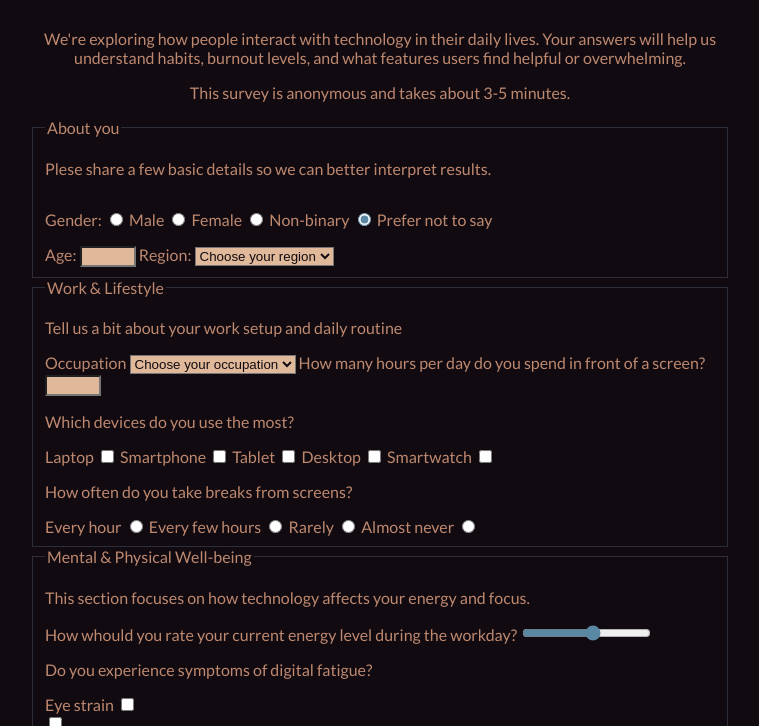
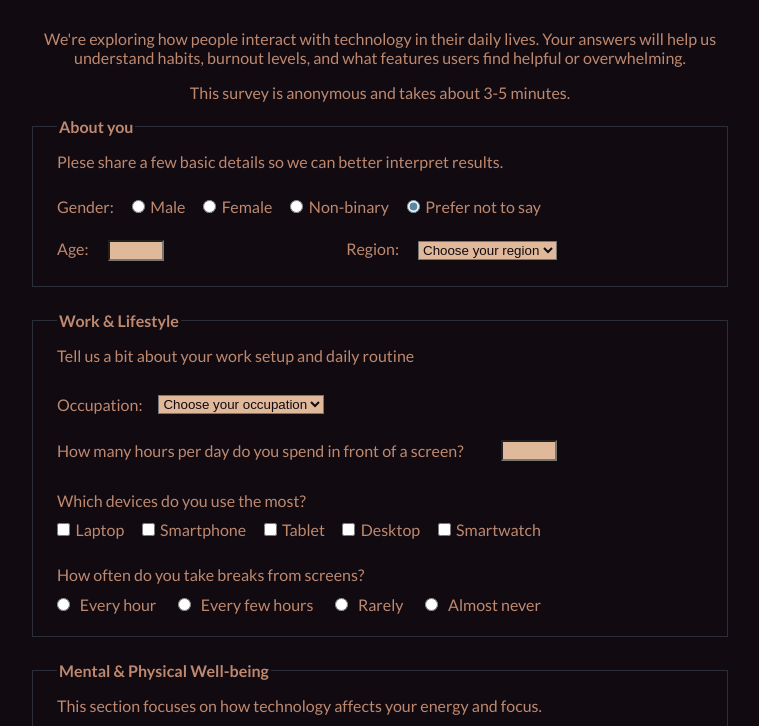
Before and after one commit to mafSida/survey-form-practice, a plain HTML site: page index.html in a window 1280 px wide. Shown: the part 74-800 px from the top of the page, without its empty margins (260-1019 px from the left). Drawn offline with Linux system fonts and the light colour scheme.

Commit message:
feat: align  work & lifestyle section elements using flexbox

```diff
--- a/css/styles.css
+++ b/css/styles.css
@@ -1,3 +1,5 @@
+/* GENERAL */
+
 body {
   width: 100%;
   min-height: 100vh;
@@ -25,6 +27,10 @@ h1 {
   min-width: 350px;
 }
 
+.time-matter {
+  margin-bottom: 15px;
+}
+
 /* FORM */
 
 form {
@@ -36,6 +42,20 @@ form {
 
 fieldset {
   border: 1px solid #2c2f3a;
+  padding: 0 24px 12px;
+  margin-bottom: 24px;
+}
+
+legend {
+  font-weight: bold;
+  font-size: 16px;
+}
+
+.form-group {
+  max-width: 500px;
+  display: flex;
+  align-items: center;
+  justify-content: space-between;
 }
 
 .hint {
@@ -44,9 +64,7 @@ fieldset {
 
 .form-question {
   text-align: left;
-}
-.gender {
-  display: inline-block;
+  margin: 0 16px 0 0;
 }
 
 input,
@@ -54,16 +72,46 @@ textarea,
 select {
   background-color: #e0b99a;
   color: #110a11;
+  margin: 1em 0;
 }
 
 ::placeholder {
   color: #110a11;
 }
 
+label {
+  margin-right: 16px;
+}
+
 input[type="checkbox"],
 input[type="radio"],
 input[type="range"] {
   accent-color: #5a87a1;
+  margin-right: 4px;
+}
+
+/* WORK AND LIFESTYLE */
+
+.form-group.occupation {
+  justify-content: start;
+}
+
+.form-group.device {
+  flex-wrap: wrap;
+  margin-top: 1em;
+}
+
+.form-question.device {
+  flex-basis: 100%;
+}
+
+.form-group.screen-breaks {
+  flex-wrap: wrap;
+  margin-top: 1em;
+}
+
+.form-question.screen-breaks {
+  flex-basis: 100%;
 }
 
 /* BOTTONS */
--- a/index.html
+++ b/index.html
@@ -32,17 +32,19 @@
           Plese share a few basic details so we can better interpret results.
         </p>
 
-        <p class="form-question gender">Gender:</p>
-
+        <div class="form-group">
+          <p class="form-question">Gender:</p>
           <input id="male" name="gender" type="radio" value="male" />
           <label for="male">Male</label>
-
           <input id="female" name="gender" type="radio" value="female" />
           <label for="female">Female</label>
-
-        <input id="non-binary" name="gender" type="radio" value="non-binary" />
+          <input
+            id="non-binary"
+            name="gender"
+            type="radio"
+            value="non-binary"
+          />
           <label for="non-binary">Non-binary</label>
-
           <input
             id="prefer-not-to-say"
             name="gender"
@@ -51,8 +53,10 @@
             checked
           />
           <label for="prefer-not-to-say">Prefer not to say </label>
+        </div>
 
         <div class="form-group">
+          <div class="set">
             <label for="age">Age: </label>
             <input
               id="age"
@@ -63,7 +67,9 @@
               step="1"
               required
             />
+          </div>
 
+          <div class="region set">
             <label for="region">Region: </label>
             <select id="region" name="region" required>
               <option value="">Choose your region</option>
@@ -75,6 +81,7 @@
               <option value="middle-east">Middle East</option>
             </select>
           </div>
+        </div>
       </fieldset>
       <!-- WORK & LIFESTILE SECTION -->
       <fieldset class="work-lifestyle">
@@ -83,7 +90,8 @@
           Tell us a bit about your work setup and daily routine
         </p>
 
-        <label for="occupation">Occupation</label>
+        <div class="form-group occupation">
+          <label for="occupation">Occupation:</label>
           <select id="occupation" name="occupation" required>
             <option value="">Choose your occupation</option>
             <option value="student">Student</option>
@@ -93,7 +101,9 @@
             <option value="unemloyed">Unemployed</option>
             <option value="other">Other</option>
           </select>
+        </div>
 
+        <div class="form-group">
           <label for="screen-hours"
             >How many hours per day do you spend in front of a screen?</label
           >
@@ -104,36 +114,35 @@
             min="1"
             max="16"
           />
+        </div>
 
-        <p class="form-question">Which devices do you use the most?</p>
+        <div class="form-group device">
+          <p class="form-question device">Which devices do you use the most?</p>
+          <input id="laptop" name="device" type="checkbox" />
           <label for="laptop">Laptop</label>
-        <input id="laptop" name="device" type="checkbox" />
+          <input id="smartphone" name="device" type="checkbox" />
+          <label for="smartphone">Smartphone</label>
+          <input id="tablet" name="device" type="checkbox" />
+          <label for="tablet">Tablet</label>
+          <input id="desktop" name="device" type="checkbox" />
+          <label for="desktop">Desktop</label>
+          <input id="smartwatch" name="device" type="checkbox" />
+          <label for="smartwatch">Smartwatch</label>
+        </div>
 
-        <label for="smartphone">Smartphone</label>
-        <input id="smartphone" name="device" type="checkbox" />
-
-        <label for="tablet">Tablet</label>
-        <input id="tablet" name="device" type="checkbox" />
-
-        <label for="desktop">Desktop</label>
-        <input id="desktop" name="device" type="checkbox" />
-
-        <label for="smartwatch">Smartwatch</label>
-        <input id="smartwatch" name="device" type="checkbox" />
-
-        <p class="form-question">How often do you take breaks from screens?</p>
-
+        <div class="form-group screen-breaks">
+          <p class="form-question screen-breaks">
+            How often do you take breaks from screens?
+          </p>
+          <input id="every-hour" name="breaks" type="radio" />
           <label for="every-hour">Every hour</label>
-        <input id="every-hour" name="breaks" type="radio" />
-
+          <input id="every-few-hours" name="breaks" type="radio" />
           <label for="every-few-hours">Every few hours</label>
-        <input id="every-few-hours" name="breaks" type="radio" />
-
+          <input id="rarely" name="breaks" type="radio" />
           <label for="rarely">Rarely</label>
-        <input id="rarely" name="breaks" type="radio" />
-
+          <input id="almost-never" name="breaks" type="radio" />
           <label for="almost-never">Almost never</label>
-        <input id="almost-never" name="breaks" type="radio" />
+        </div>
       </fieldset>
       <!-- WELL-BEING SECTION -->
       <fieldset>
@@ -143,7 +152,7 @@
         </p>
 
         <div class="form-group">
-          <label for=""
+          <label for="energy-rate"
             >How whould you rate your current energy level during the
             workday?</label
           >
@@ -157,11 +166,10 @@
           />
         </div>
 
+        <div class="form-group">
           <p class="form-question">
             Do you experience symptoms of digital fatigue?
           </p>
-
-        <div class="form-group">
           <label for="">Eye strain</label>
           <input
             id="eye-strain"
@@ -169,8 +177,7 @@
             type="checkbox"
             value="eye-strain"
           />
-        </div>
-        <div class="form-group">
+
           <label for="headaches"></label>
           <input
             id="headaches"
@@ -178,8 +185,7 @@
             type="checkbox"
             value="headaches"
           />
-        </div>
-        <div class="form-group">
+
           <label for="">Insomnia</label>
           <input
             id="insomnia"
@@ -187,12 +193,10 @@
             type="checkbox"
             value="insomnia"
           />
-        </div>
-        <div class="form-group">
+
           <label for="">Anxiety </label>
           <input id="anxiety" name="anxiety" type="checkbox" value="" />
-        </div>
-        <div class="form-group">
+
           <label for="">None</label>
           <input id="none" name="none" type="checkbox" value="" checked />
         </div>
```
Lines whose indentation alone changed are shown as unchanged.
